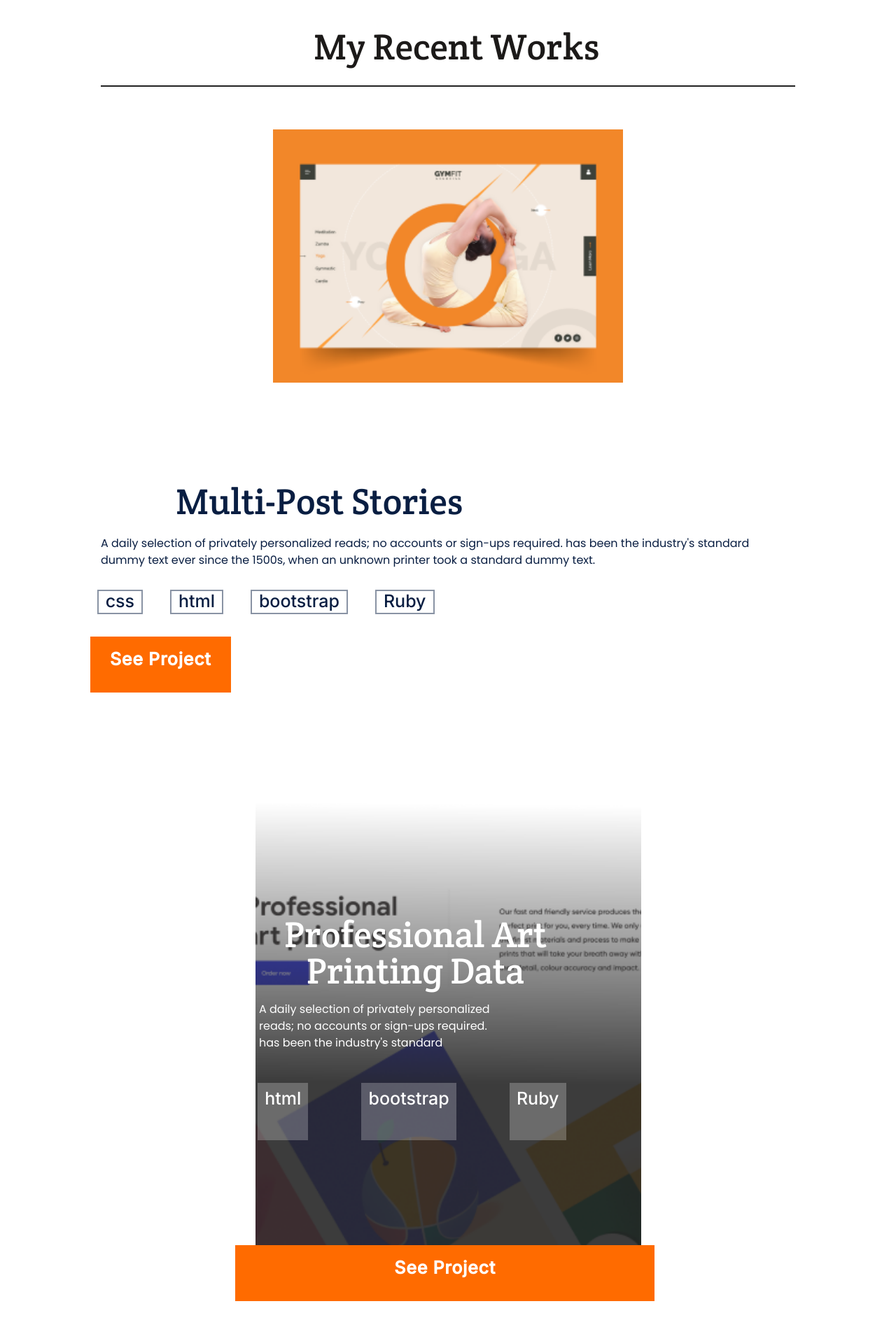
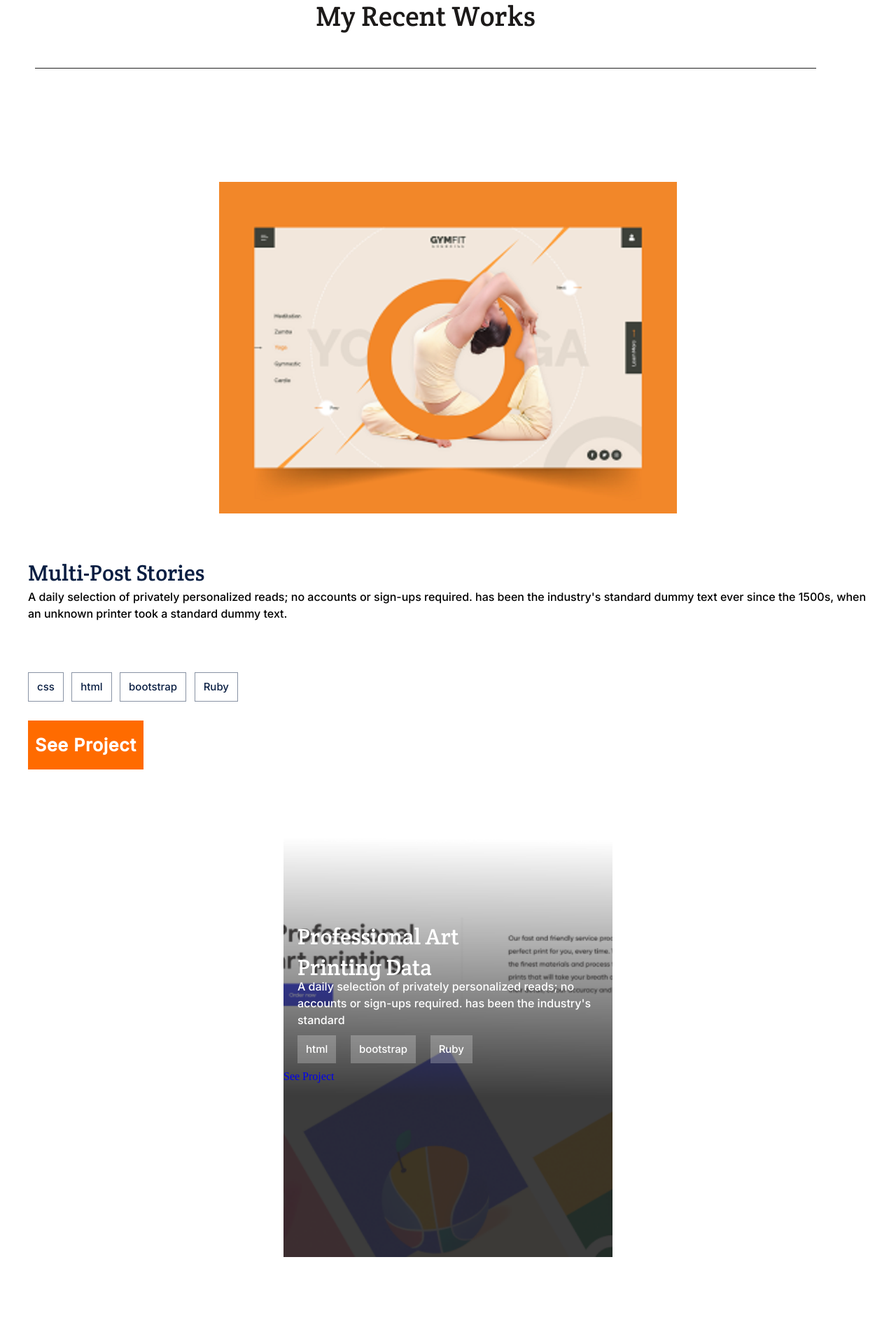
Before and after one commit to mansa-susa/Portfolio-setup_and_mobile_version_skeleton, a website: page index.html in a window 1280 px wide. Shown: the part 903-2800 px from the top of the page at 70% size. Drawn offline with Linux system fonts and the light colour scheme.

Commit message:
Fixed the corrections highlighted

```diff
--- a/index.html
+++ b/index.html
@@ -1,45 +1,67 @@
 <!DOCTYPE html>
 <html lang="en">
   <head>
-    <meta charset="UTF-8">
-    <meta http-equiv="X-UA-Compatible" content="IE=edge">
-    <meta name="viewport" content="width=device-width, initial-scale=1.0">
+    <meta charset="UTF-8" />
+    <meta http-equiv="X-UA-Compatible" content="IE=edge" />
+    <meta name="viewport" content="width=device-width, initial-scale=1.0" />
     <title>Mansa Susa</title>
     <link rel="stylesheet" href="styles.css" />
-    <link href="https://fonts.googleapis.com/css2?family=Crete+Round&family=Inter:wght@500&family=Poppins&family=Roboto:ital,wght@1,700&display=swap" rel="stylesheet">
+    <link
+      href="https://fonts.googleapis.com/css2?family=Crete+Round&family=Inter:wght@500&family=Poppins&family=Roboto:ital,wght@1,700&display=swap"
+      rel="stylesheet"
+    />
   </head>
   <body>
-    <header>
-      <h1><a id='logo' href="index.html">Mansa Susa</a></h1>
-      <nav id="hamburger"><a href="#"><img src="imgs/Union.png" alt="hamburger"></a></nav>
+    <header class="flex">
+      <a id="logo" href="index.html">Mansa Susa</a>
+      <nav id="hamburger">
+        <a href="#"><img src="imgs/Union.png" alt="hamburger" /></a>
+      </nav>
     </header>
-    <main class="flex">
-      <section class="intro">
-        <h1>Hey There.<br>I'm Pegasus</h1>
+      <article class="intro">
+        <h1>Hey There.<br />I'm Pegasus</h1>
         <h3>I'm a Software Engineer</h3>
         <p>
-            I can help you build a product, feature or website. Look through some of
-            my work and experience!. If you like what you see and have a project you
-            need coded, don’t hestiate to contact me.
+          I can help you build a product, feature or website. Look through some
+          of my work and experience!. If you like what you see and have a
+          project you need coded, don’t hestiate to contact me.
         </p>
-        <div class="flex socials">
-          <ul class="flex socials">
-            <li><a href="https://github.com/mansa-susa/"><img src="imgs/github.png" alt="github-icon"></a></li>
-            <li><a href="https://www.linkedin.com/in/faruq-hammed-931862169/"><img src="imgs/linkedin.png" alt="linkedin-icon"></a></li>
-            <li><a href="#"><img src="imgs/angelist.png" alt="angelist-icon"></a></li>
-            <li><a href="https://twitter.com/mansa_susa"><img src="imgs/twitter.png" alt="twitter-icon"></a></li>
-            <li><a href="#"><img src="imgs/medium.png" alt="medium-icon"></a></li>
+          <ul class="socials">
+            <li>
+              <a href="https://github.com/mansa-susa/"
+                ><img src="imgs/github.png" alt="github-icon"
+              /></a>
+            </li>
+            <li>
+              <a href="https://www.linkedin.com/in/faruq-hammed-931862169/"
+                ><img src="imgs/linkedin.png" alt="linkedin-icon"
+              /></a>
+            </li>
+            <li>
+              <a href="#"
+                ><img src="imgs/angelist.png" alt="angelist-icon"
+              /></a>
+            </li>
+            <li>
+              <a href="https://twitter.com/mansa_susa"
+                ><img src="imgs/twitter.png" alt="twitter-icon"
+              /></a>
+            </li>
+            <li>
+              <a href="#"><img src="imgs/medium.png" alt="medium-icon" /></a>
+            </li>
           </ul>
-        </div>
-      </section>
-      <div class="work">
+      </article>
+      <main class="work">
         <section class="recent work">
           <h2 class="recent header">My Recent Works</h2>
         </section>
-      <section class="story grid">
+        <article class="story grid">
           <h2 class="story header">Multi-Post Stories</h2>
           <p class="story">
-          A daily selection of privately personalized reads; no accounts or sign-ups required. has been the industry's standard dummy text ever since the 1500s, when an unknown printer took a standard dummy text.
+            A daily selection of privately personalized reads; no accounts or
+            sign-ups required. has been the industry's standard dummy text ever
+            since the 1500s, when an unknown printer took a standard dummy text.
           </p>
           <ul class="story flex">
             <li>css</li>
@@ -47,69 +69,86 @@
             <li>bootstrap</li>
             <li>Ruby</li>
           </ul>
-        <a href="#" class="story button">See Project</a>
-      </section>
-      <section class="featured grid">
+          <a href="#" class="story">See Project</a>
+        </article>
+        <article class="featured">
           <h2 class="featured">Professional Art Printing Data</h2>
-        <p  class="featured">A daily selection of privately personalized reads; no accounts or sign-ups required. has been the industry's standard</p>
+          <p class="featured">
+            A daily selection of privately personalized reads; no accounts or
+            sign-ups required. has been the industry's standard
+          </p>
           <ul class="featured flex">
             <li>html</li>
             <li>bootstrap</li>
             <li>Ruby</li>
           </ul>
           <a href="#" class="featured button">See Project</a>
-      </section>
-      <section class="featured grid">
+        </article>
+        <article class="featured grid">
           <h2 class="featured">Professional Art Printing Data</h2>
-        <p  class="featured">A daily selection of privately personalized reads; no accounts or sign-ups required. has been the industry's standard</p>
+          <p class="featured">
+            A daily selection of privately personalized reads; no accounts or
+            sign-ups required. has been the industry's standard
+          </p>
           <ul class="featured flex">
             <li>html</li>
             <li>bootstrap</li>
             <li>Ruby</li>
           </ul>
           <a href="#" class="featured button">See Project</a>
-      </section>
-      <section class="featured grid">
+        </article>
+        <article class="featured grid">
           <h2 class="featured">Professional Art Printing Data</h2>
-        <p  class="featured">A daily selection of privately personalized reads; no accounts or sign-ups required. has been the industry's standard</p>
+          <p class="featured">
+            A daily selection of privately personalized reads; no accounts or
+            sign-ups required. has been the industry's standard
+          </p>
           <ul class="featured flex">
             <li>html</li>
             <li>bootstrap</li>
             <li>Ruby</li>
           </ul>
           <a href="#" class="featured button">See Project</a>
-      </section>
-      <section class="featured grid">
+        </article>
+        <article class="featured grid">
           <h2 class="featured">Professional Art Printing Data</h2>
-        <p  class="featured">A daily selection of privately personalized reads; no accounts or sign-ups required. has been the industry's standard</p>
+          <p class="featured">
+            A daily selection of privately personalized reads; no accounts or
+            sign-ups required. has been the industry's standard
+          </p>
           <ul class="featured flex">
             <li>html</li>
             <li>bootstrap</li>
             <li>Ruby</li>
           </ul>
           <a href="#" class="featured button">See Project</a>
-      </section>
-      <section class="featured grid">
+        </article>
+        <article class="featured grid">
           <h2 class="featured">Professional Art Printing Data</h2>
-        <p  class="featured">A daily selection of privately personalized reads; no accounts or sign-ups required. has been the industry's standard</p>
+          <p class="featured">
+            A daily selection of privately personalized reads; no accounts or
+            sign-ups required. has been the industry's standard
+          </p>
           <ul class="featured flex">
             <li>html</li>
             <li>bootstrap</li>
             <li>Ruby</li>
           </ul>
           <a href="#" class="featured button">See Project</a>
-      </section>
-      <section class="featured grid">
+        </article>
+        <article class="featured grid">
           <h2 class="featured">Professional Art Printing Data</h2>
-        <p  class="featured">A daily selection of privately personalized reads; no accounts or sign-ups required. has been the industry's standard</p>
+          <p class="featured">
+            A daily selection of privately personalized reads; no accounts or
+            sign-ups required. has been the industry's standard
+          </p>
           <ul class="featured flex">
             <li>html</li>
             <li>bootstrap</li>
             <li>Ruby</li>
           </ul>
           <a href="#" class="featured button">See Project</a>
-      </section>
-      </div>
+        </article>
     </main>
   </body>
 </html>
--- a/styles.css
+++ b/styles.css
@@ -10,179 +10,183 @@ body {
   width: 100%;
 }
 
-.flex {
+header {
+  background-color: #3C3A39;
+  height: 100px;
   display: flex;
-}
-
-.grid {
-  display: grid;
-}
-
-header {
-  display: flex;
-  background-color: #3c3a39;
-  margin: 0;
-  color: whitesmoke;
-  height: 150px;
+  margin: 0px 0px;
 }
 
 #logo {
-  margin: 40px 20px;
-  color: whitesmoke;
+  font-family: 'Roboto';
+  font-style: normal;
+  font-weight: 700;
   font-size: 18px;
   line-height: 24px;
-  font-family: 'Roboto', sans-serif;
-  height: 24px;
+  color: #FFFFFF;
+  margin-top: 20px;
+  margin-left: 20px;
 }
 
-#hamburger {
-  margin: 30px 20px;
+nav {
   margin-left: auto;
-  width: 18px;
-  height: 12px;
+  margin-top: 20px;
+  margin-right: 20px;
 }
 
-main {
-  margin: 0 0;
-  flex-direction: column;
-}
-
-section {
-  margin: 0 0;
-  padding: 20px 20px;
-  height: 650px;
-}
-
-p {
-  margin: 10px 20px;
-  font-family: 'Poppins', sans-serif;
+h1 {
+  font-family: 'Crete Round', sans-serif;
   font-style: normal;
   font-weight: 400;
-  font-size: 16px;
-  line-height: 24px;
-  letter-spacing: 0;
-  text-align: left;
-}
-
-.intro {
-  background-image: url("imgs/bgdvetor.png");
-  background-repeat: no-repeat;
-  background-position: bottom right;
-  background-size: auto 450px;
-  background-color: #1c1a19;
-  margin: 0;
-}
-
-.intro h1 {
-  color: #ff6b00;
-  margin-top: 50px;
-  margin-bottom: 20px;
-  margin-left: 20px;
-  font-family: 'Crete Round', sans-serif;
-  font-size: 56px;
-  font-weight: 400;
-  line-height: 64px;
-  letter-spacing: 0.3700000047683716px;
-  text-align: left;
-}
-
-.intro h3 {
-  font-size: 24px;
-  line-height: 32px;
-  font-family: 'Roboto', sans-serif;
-  font-style: normal;
-  font-weight: 700;
-  color: #fff5e1;
-  padding-left: 20px;
-}
-
-.intro p {
-  color: #fff;
-}
-
-ul {
-  list-style: none;
-  margin-left: 50px;
-  justify-content: space-around;
-}
-
-ul.socials {
-  width: 200px;
 }
 
 h2 {
   font-family: 'Crete Round', sans-serif;
   font-style: normal;
   font-weight: 400;
-  width: 80%;
-  height: 83px;
-  margin: 10% 10%;
-  padding-left: 24px;
-  font-size: 52px;
-  text-align: center;
-  line-height: 52px;
 }
 
-div.recent {
-  height: 295px;
+h3  {
+  font-family: 'Roboto', sans-serif;
+  font-style: normal;
+  font-weight: 700;
 }
 
-h2.recent {
-  color: #1c1a19;
-  border-bottom: 2px solid #212121;
+article {
+  height: 600px;
+  margin: 0 auto;
 }
 
-section.recent {
-  background-color: #fff;
-  background-image: url(imgs/recent_work.png);
+article.intro {
+  background-color: #1C1A19;
+  background-image: url("imgs/bgdvetor.png");
   background-repeat: no-repeat;
-  background-position: bottom;
-  background-size: 500px;
+  background-position: bottom right;
+  background-size: auto 450px;
+  background-color: #1c1a19;
+}
+ul {
+  list-style: none;
+  display: flex;
+  justify-content: space-between;
 }
 
-h2.story {
-  color: #091e42;
-  width: 600px;
-  grid-column: 1 / 5;
+main {
+  display: grid;
+  grid-template-columns: 1fr;
+  margin: 0 20px;
+}
+
+.intro  h1 {
+  width: 327px;
+  height: 124px;
+  font-size: 56px;
+  line-height: 64px;
+  margin-left: 20px;
+  padding-top: 50px;
+  color: #FF6B00;
+}
+
+.intro h3 {
+  font-size: 24px;
+  line-height: 32px;
+  color: #FFF5E1;
+  margin: 12px 20px;
+  padding-top: 50px;
+  width: 327px;
+  height: 27px;
+}
+
+.intro p  {
+  font-family: 'Poppins', sans-serif;
+  font-style: normal;
+  font-weight: 400;
+  font-size: 16px;
+  line-height: 24px;
+  color: #FFFFFF;
+  margin-left: 20px;
+  padding-top: 50px;
+  height: 150px;
+}
+
+ul.socials{
+  margin-left: 20px;
+  width: 200px;
+  margin-top: 50px;
+}
+
+section.recent{
+  background-color: #FFFFFF;
+  height: 200px;
+}
+
+h2.recent{
+  width: 90%;
+  height: 83px;
+  line-height: 52px;
+  color: #1C1A19;
+  text-align: center;
+  font-size: 40px;
+  border-bottom: 1px solid #212121;
+  position: relative;
+  top: 200px;
+  margin-left: 30px;
+  padding-bottom: 100px;
+}
+
+article.story{
+  grid-template-columns: 1fr 1fr 1fr 1fr 1fr 1fr;
+  margin-top: 200px;
+  background-color: #FFFFFF;
+  background-image: url(imgs/recent_workbg.png);
+  background-repeat: no-repeat;
+  background-position: center;
+}
+
+h2.story{
+  margin-top: 600px;
+  text-align: left;
+  font-size: 32px;
+  line-height: 44px;
+  color: #091E42;
+  margin-left: 20px;
+  grid-column: 1 / 6;
 }
 
 p.story {
-  color: #091e42;
-  width: 80%;
+  font-family: 'Inter', sans-serif;
+  font-style: normal;
+  font-weight: 400;
+  font-size: 16px;
+  line-height: 24px;
   height: 200px;
-  grid-column: 1 / 5;
-  margin-top: -200px;
-  margin-left: 10%;
-}
-
-.story {
-  grid-template-columns: 1fr 1fr 1fr 1fr;
+  min-width: 300px;
+  margin-left: 20px;
+  margin-bottom: -80px;
+  grid-column: 1 / 3;
 }
 
 ul.story {
+  width: 300px;
+  font-family: 'Inter';
+  font-style: normal;
+  font-weight: 500;
+  font-size: 15px;
+  line-height: 20px;
+  margin-left: 20px;
+  margin-bottom: 50px;
   grid-column: 1 / 3;
-  margin-left: 16%;
-  margin-top: -200px;
-  height: 35px;
 }
 
-ul.story li {
-  color: #091e42;
-  font-style: normal;
-  font-family: 'Inter', sans-serif;
-  font-size: 25px;
-  font-weight: 500;
-  line-height: 25px;
-  letter-spacing: 0;
-  text-align: center;
-  border: 2px solid #8993a4;
-  padding: 2px 10px;
+ul.story li{
+  border: 1px solid #8993A4;
+  color: #091E42;
+  padding: 10px 12px;
 }
 
-a.story {
+a.story{
+  margin-left: 20px;
   grid-column: 1 / 2;
-  margin-top: -200px;
-  margin-left: 35%;
   font-family: 'Inter', sans-serif;
   font-style: normal;
   font-weight: 700;
@@ -192,73 +196,53 @@ a.story {
   letter-spacing: 0.03em;
   background: #ff6b00;
   height: 80px;
-  color: #fff;
-  padding-top: 20px;
+  color: #FFFFFF;
+  padding: 20px 10px;
 }
 
-section.featured {
+article.featured {
+  margin-top: 400px;
   background-color: linear-gradient(180.45deg, rgba(38, 38, 38, 0) 0.75%, rgba(38, 38, 38, 0.9) 61.94%);
   background-image: url(imgs/bgdimg.png);
   background-repeat: no-repeat;
-  background-position: center;
-  background-size: contain;
-  margin-top: -50px;
-  margin-bottom: 150px;
+  background-position: centre;
+  background-size: cover;
   grid-template-columns: 1fr 1fr 1fr 1fr 1fr 1fr;
 }
 
 h2.featured {
-  grid-column: 1 / 6;
-  color: #fff;
-  margin-left: 35%;
-  width: 400px;
+  margin: 120px 0px 0px 20px;
+  color: #FFFFFF;
+  grid-column: 1 / 3;
+  font-size: 32px;
+  line-height: 44px;
+  width: 295px;
   height: 81px;
-  padding-top: 40px;
 }
 
 p.featured {
-  grid-column: 1 / 4;
-  color: #fff;
-  margin: -80px;
-  margin-left: 350px;
-  margin-top: -70px;
+  font-family: 'Inter';
+  font-style: normal;
+  font-weight: 400;
+  font-size: 16px;
+  color: #FFFFFF;
+  line-height: 24px;
+  margin-left: 20px;
+  width: 450px;
 }
 
 ul.featured {
-  grid-column: 1 / 5;
-  margin-top: 0;
-  margin-left: 310px;
-  margin-bottom: 100px;
+  font-family: 'Inter';
+  font-style: normal;
+  font-weight: 500;
+  font-size: 15px;
+  line-height: 20px;
+  color: #FFFFFF;
+  margin: 10px 20px;
+  width: 250px;
 }
 
 ul.featured li {
-  font-style: normal;
-  font-family: 'Inter', sans-serif;
-  font-size: 25px;
-  font-weight: 500;
-  line-height: 25px;
-  letter-spacing: 0;
-  text-align: center;
-  padding: 10px 10px 0;
-  color: #fff;
-  background-color: rgba(255, 255, 255, 0.24);
+background: rgba(255, 255, 255, 0.24);
+padding: 10px 12px;
 }
-
-a.featured {
-  grid-column: 1 / 6;
-  text-align: center;
-  margin-bottom: -150px;
-  margin-top: 50px;
-  font-family: 'Inter', sans-serif;
-  font-style: normal;
-  font-weight: 700;
-  font-size: 25px;
-  line-height: 24px;
-  letter-spacing: 0.03em;
-  background: #ff6b00;
-  height: 80px;
-  color: #fff;
-  margin-left: 316px;
-  margin-right: 118px;
-  padding-top: 20px;
-}
```
Also changed, not shown: .github/workflows/linters.yml (deleted), .stylelintrc.json (deleted), README.md (deleted), imgs/recent_work.png (deleted), imgs/recent_workbg.png (added), 1 other file. Lines whose indentation alone changed are shown as unchanged.
